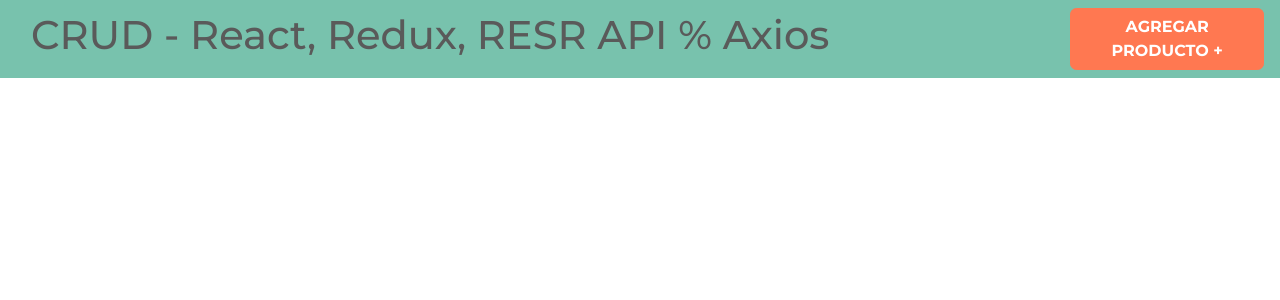
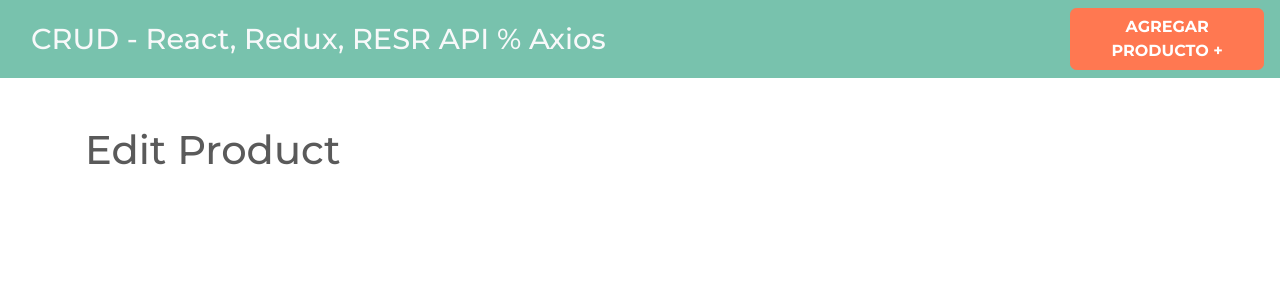
Before and after one commit to emilio-v/crud-redux, a React (Create React App) app: page /edit/product/1 in a window 1280 px wide. Shown: the top 300 px of the page. Built offline with nearby package versions, Linux system fonts and the light colour scheme.

Commit message:
adding routing

```diff
--- a/package.json
+++ b/package.json
@@ -8,6 +8,7 @@
     "@testing-library/user-event": "^12.8.3",
     "react": "^17.0.2",
     "react-dom": "^17.0.2",
+    "react-router-dom": "^5.2.0",
     "react-scripts": "4.0.3",
     "web-vitals": "^1.1.2"
   },
--- a/src/App.js
+++ b/src/App.js
@@ -1,11 +1,23 @@
 import React from 'react';
+import { BrowserRouter as Router, Route, Switch } from 'react-router-dom';
+
 import Header from './components/Header';
+import Products from './components/Products';
+import NewProduct from './components/NewProduct';
+import EditProduct from './components/EditProduct';
 
 function App() {
     return (
-        <>
+        <Router>
             <Header />
-        </>
+            <div className="container mt-5">
+                <Switch>
+                    <Route exact path="/" component={Products} />
+                    <Route exact path="/new/product" component={NewProduct} />
+                    <Route exact path="/edit/product/:id" component={EditProduct} />
+                </Switch>
+            </div>
+        </Router>
     );
 }
 
--- /dev/null
+++ b/src/components/EditProduct.js
@@ -0,0 +1,5 @@
+const EditProduct = () => {
+    return <h1>Edit Product</h1>;
+};
+
+export default EditProduct;
--- a/src/components/Header.js
+++ b/src/components/Header.js
@@ -1,15 +1,18 @@
+import { Link } from 'react-router-dom';
+
 const Header = () => {
     return (
         <nav className="navbar navbar-expand-lg navbar-dark bg-primary justify-content-between">
             <div className="container">
-                <h1>CRUD - React, Redux, RESR API % Axios</h1>
+                <h1>
+                    <Link to="/" className="text-light">
+                        CRUD - React, Redux, RESR API % Axios
+                    </Link>
+                </h1>
             </div>
-            <a
-                href="/productos/nuevo"
-                className="btn btn-danger nuevo-post d-block d-md-inline-block"
-            >
+            <Link to="/new/product" className="btn btn-danger nuevo-post d-block d-md-inline-block">
                 Agregar Producto &#43;
-            </a>
+            </Link>
         </nav>
     );
 };
--- /dev/null
+++ b/src/components/NewProduct.js
@@ -0,0 +1,5 @@
+const NewProduct = () => {
+    return <h1>New Product</h1>;
+};
+
+export default NewProduct;
--- /dev/null
+++ b/src/components/Products.js
@@ -0,0 +1,5 @@
+const Products = () => {
+    return <h1>Products</h1>;
+};
+
+export default Products;
```
Also changed, not shown: 1 other file (tests, documents, lock files or other folders).
